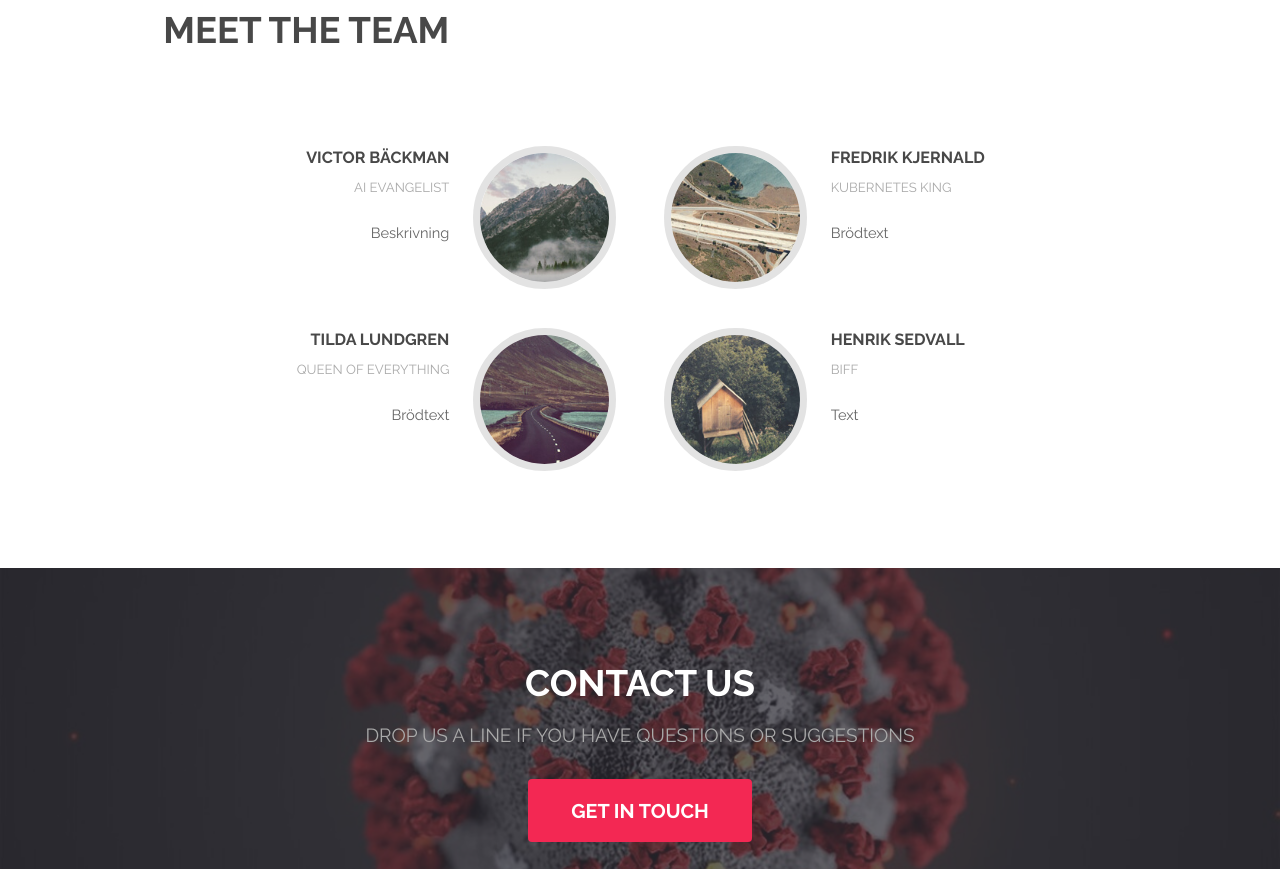
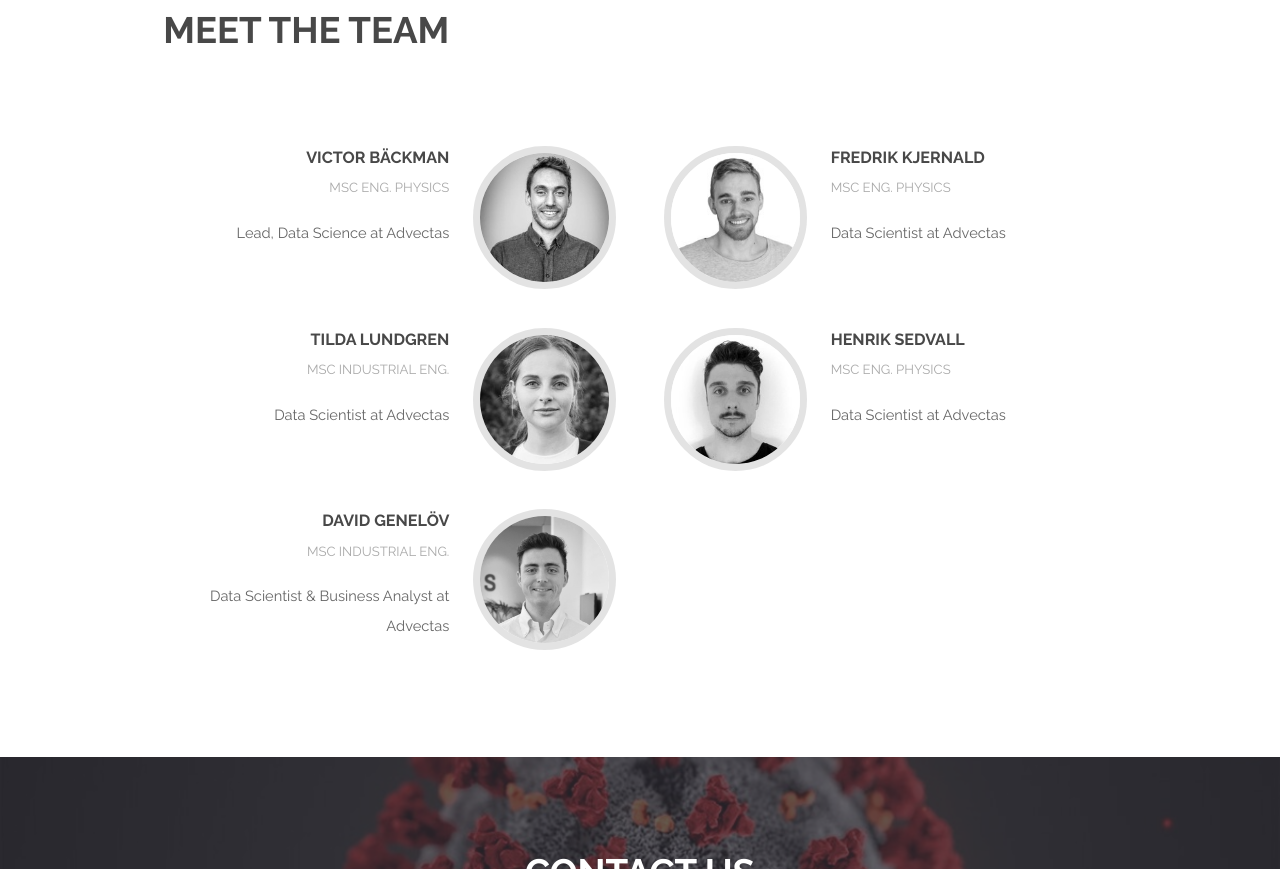
Before and after one commit to Virreb/vardoptimeraren, a plain HTML site: page src/webapp/index.html in a window 1280 px wide. Shown: the part 2192-3061 px from the top of the page. Drawn offline with Linux system fonts and the light colour scheme.

Commit message:
Add images of everybody

```diff
--- a/src/webapp/index.html
+++ b/src/webapp/index.html
@@ -18,8 +18,8 @@
 				<h1><strong><a href="index.html">VÅRDOPTIMERAREN</a></strong> by Team Advectas</h1>
 				<nav id="nav">
 					<ul>
-						<li><a href="index.html">Forecasting</a></li>
-						<li><a href="generic.html">Optimizing</a></li>
+						<li><a href="forecast.html">Forecasting</a></li>
+						<li><a href="forecast.html">Optimizing</a></li>
 						<li><a href="elements.html">About</a></li>
 					</ul>
 				</nav>
@@ -80,7 +80,7 @@
 						<div class="row 150%">
 							<div class="6u 12u$(xsmall)">
 								<div class="image fit captioned">
-									<a href ="generic.html">
+									<a href ="forecast.html">
 										<img src="images/prophet-prediction1.png" alt="" />
 									</a>
 									<h3>1. Forecasting</h3>
@@ -88,7 +88,9 @@
 							</div>
 							<div class="6u$ 12u$(xsmall)">
 								<div class="image fit captioned">
-									<img src="images/foliumkarta.png" alt="" />
+									<a href ="forecast.html">
+										<img src="images/foliumkarta.png" alt="" />
+									</a>
 									<h3>2. Optimizing</h3>
 								</div>
 							</div>
@@ -104,43 +106,53 @@
 						</header>
 						<div class="feature-grid">
 							<div class="feature">
-								<div class="image rounded"><img src="images/pic04.jpg" alt="" /></div>
+								<div class="image rounded"><img src="images/victor.jfif" alt="" /></div>
 								<div class="content">
 									<header>
 										<h4>Victor Bäckman</h4>
-										<p>AI evangelist </p>
+										<p>Msc Eng. Physics</p>
 									</header>
-									<p>Beskrivning</p>
+									<p>Lead, Data Science at Advectas</p>
 								</div>
 							</div>
 							<div class="feature">
-								<div class="image rounded"><img src="images/pic05.jpg" alt="" /></div>
+								<div class="image rounded"><img src="images/fredrik.jfif" alt="" /></div>
 								<div class="content">
 									<header>
 										<h4>Fredrik Kjernald</h4>
-										<p>Kubernetes king</p>
+										<p>Msc Eng. Physics</p>
 									</header>
-									<p>Brödtext</p>
+									<p>Data Scientist at Advectas</p>
 								</div>
 							</div>
 							<div class="feature">
-								<div class="image rounded"><img src="images/pic06.jpg" alt="" /></div>
+								<div class="image rounded"><img src="images/tilda.jfif" alt="" /></div>
 								<div class="content">
 									<header>
 										<h4>Tilda Lundgren</h4>
-										<p>Queen of everything</p>
+										<p>Msc Industrial Eng.</p>
 									</header>
-									<p>Brödtext</p>
+									<p>Data Scientist at Advectas</p>
 								</div>
 							</div>
 							<div class="feature">
-								<div class="image rounded"><img src="images/pic07.jpg" alt="" /></div>
+								<div class="image rounded"><img src="images/henrik.jfif" alt="" /></div>
 								<div class="content">
 									<header>
 										<h4>Henrik Sedvall</h4>
-										<p>Biff</p>
+										<p>Msc Eng. Physics</p>
 									</header>
-									<p>Text</p>
+									<p>Data Scientist at Advectas</p>
+								</div>
+							</div>
+							<div class="feature">
+								<div class="image rounded"><img src="images/david.jpg" alt="" /></div>
+								<div class="content">
+									<header>
+										<h4>David Genelöv</h4>
+										<p>Msc Industrial Eng.</p>
+									</header>
+									<p>Data Scientist & Business Analyst at Advectas</p>
 								</div>
 							</div>
 						</div>
```
Also changed, not shown: src/webapp/forecast.html (renamed from src/webapp/generic.html), src/webapp/images/david.jpg (added), src/webapp/images/fredrik.jfif (added), src/webapp/images/henrik.jfif (added), src/webapp/images/tilda.jfif (added), src/webapp/images/victor.jfif (added).
